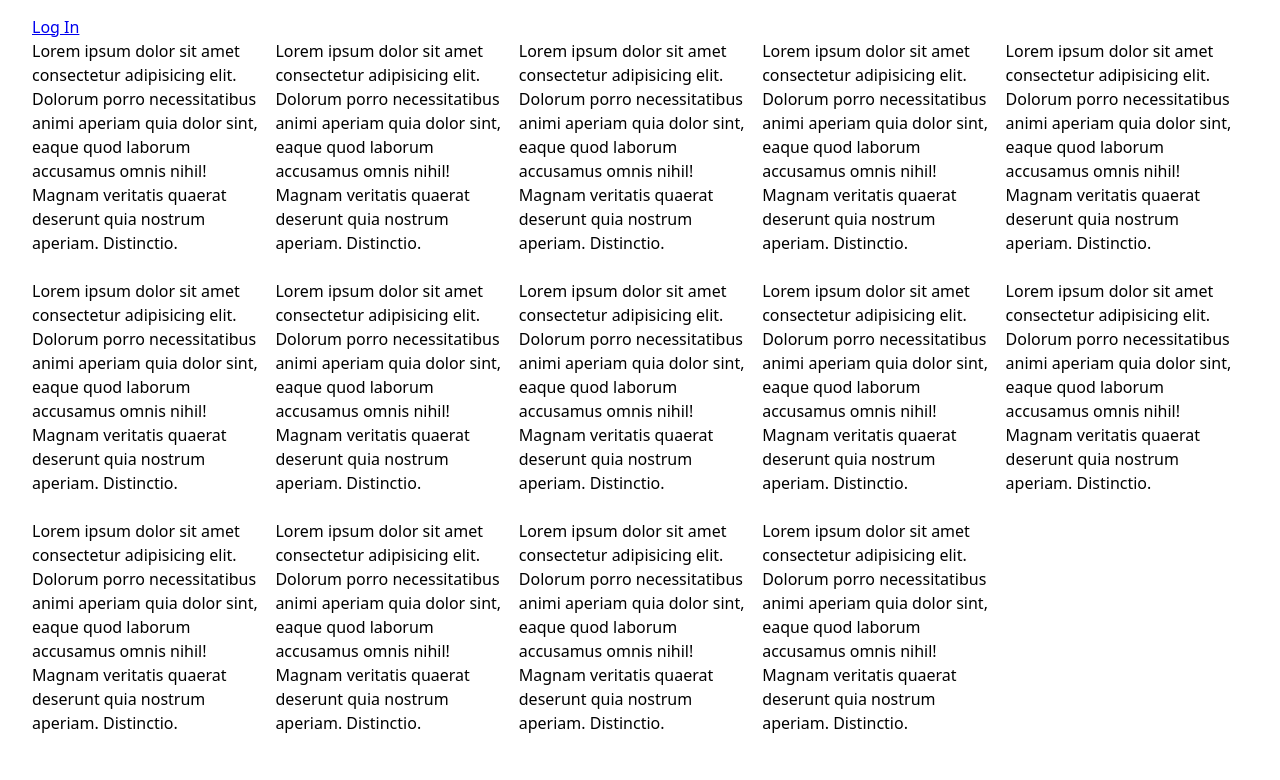
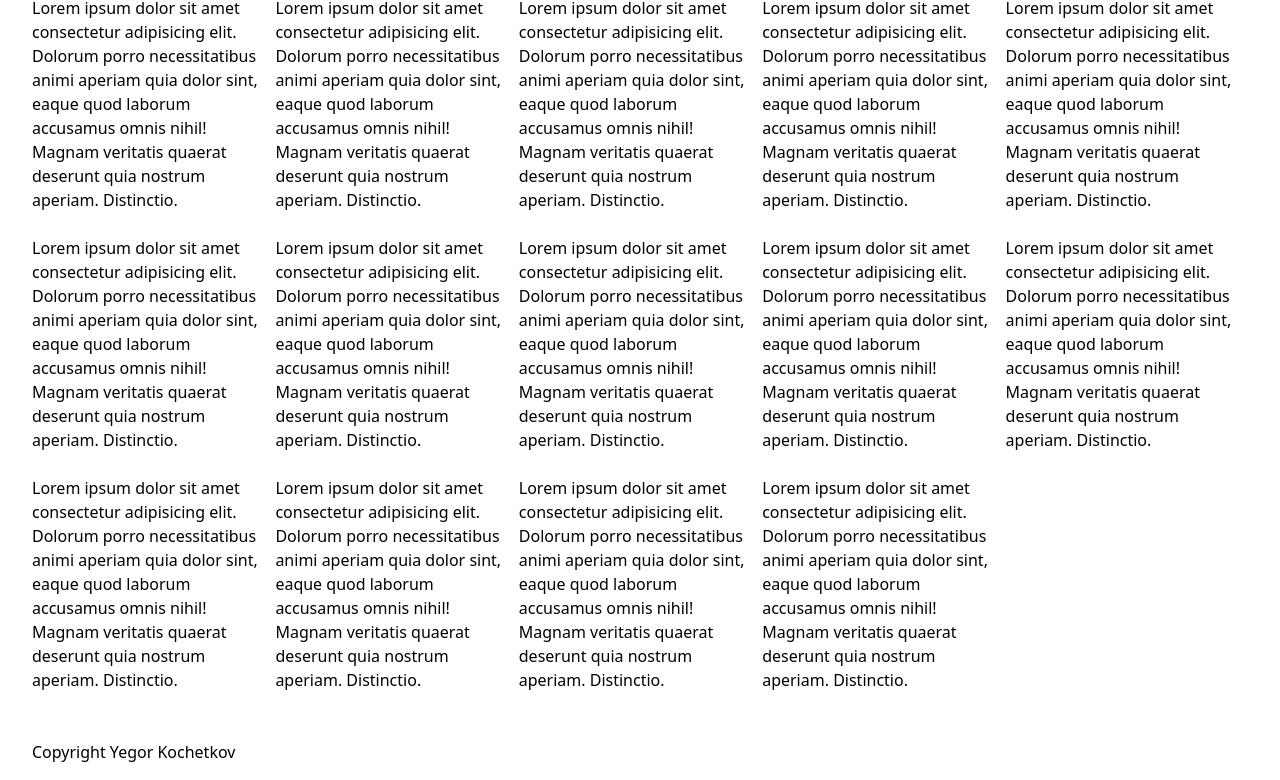
Before and after one commit to YegorKochetkov/code_examples, a plain HTML site: page modal_without_js/index.html in a window 1280 px wide. Shown: the part 76-856 px from the top of the page. Before the commit the page ends 821 px from the top, so only its background shows below. Drawn offline with Linux system fonts and the light colour scheme.

Commit message:
add footer for modal example

```diff
--- a/modal_without_js/index.html
+++ b/modal_without_js/index.html
@@ -18,7 +18,7 @@ https://freedium.cfd/https://medium.com/codex/html-5-dialog-more-proof-of-what-m
     <title>Modal without JavaScript</title>
   </head>
   <body>
-    <h1>Modal dialog without JavaScript</h1>
+    <h1 class="pageHeader">Modal dialog without JavaScript</h1>
     <a href="#loginModal">Log In</a>
 
     <div class="paragraphs">
@@ -68,6 +68,10 @@ https://freedium.cfd/https://medium.com/codex/html-5-dialog-more-proof-of-what-m
         </form>
       </section>
     </div>
+    <footer class="mainFooter">
+      <!-- Этого достаточно для указания автора -->
+      <p>Copyright Yegor Kochetkov</p>
+    </footer>
     <div class="overlay"></div>
   </body>
 </html>
--- a/modal_without_js/main.screen.css
+++ b/modal_without_js/main.screen.css
@@ -94,3 +94,10 @@ body {
 .paragraphs > p {
   break-inside: avoid;
 }
+
+.mainFooter {
+  margin-top: 2rem;
+  padding-block: 1rem;
+  display: flex;
+  gap: 1rem;
+}
--- a/print.css
+++ b/print.css
@@ -1,4 +1,3 @@
-/* @media print { */
   :root {
     font: normal normal 400 12pt/1.4 system-ui;
   }
@@ -15,4 +14,3 @@
   a:after {
     content: "("attr(href)")";
   }
-/* } */
```
